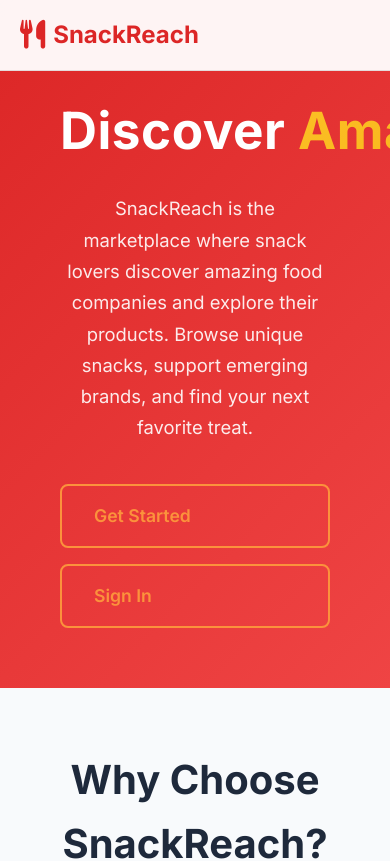
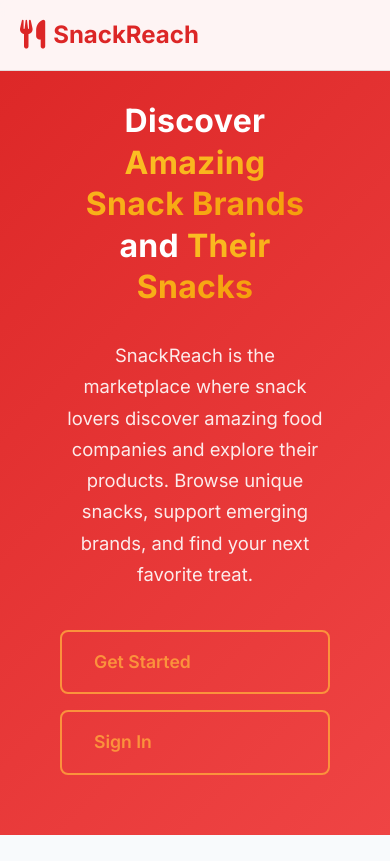
Before and after one commit to andyackerman1/snackreach, a React (Vite) app: page / in a window 390 px wide. Shown: the top 861 px of the page. Built offline with nearby package versions, Linux system fonts and the light colour scheme; no server answers.

Commit message:
Fix homepage headline: center properly and allow text wrapping
- Remove whiteSpace: nowrap to prevent text cutoff
- Use clamp() for responsive font sizing
- Center headline properly with auto margins
- Add padding for mobile responsiveness
- Update text to 'Snacks' instead of 'Products'

```diff
--- a/src/pages/HomePage.jsx
+++ b/src/pages/HomePage.jsx
@@ -26,15 +26,18 @@ export default function HomePage() {
             textAlign: "center"
           }}>
             <h1 className="hero-title" style={{
-              fontSize: "3.2rem",
-              lineHeight: "1.2",
+              fontSize: "clamp(2rem, 5vw, 3.2rem)",
+              lineHeight: "1.3",
               letterSpacing: "0.01em",
               marginBottom: "2rem",
               textAlign: "center",
-              maxWidth: "100%",
-              whiteSpace: "nowrap"
+              maxWidth: "900px",
+              width: "100%",
+              marginLeft: "auto",
+              marginRight: "auto",
+              padding: "0 20px"
             }}>
-              Discover <span className="highlight">Amazing Snack Companies</span> and <span className="highlight">Their Products</span>
+              Discover <span className="highlight">Amazing Snack Brands</span> and <span className="highlight">Their Snacks</span>
             </h1>
             <p className="hero-description" style={{
               fontSize: "1.15rem",
```
